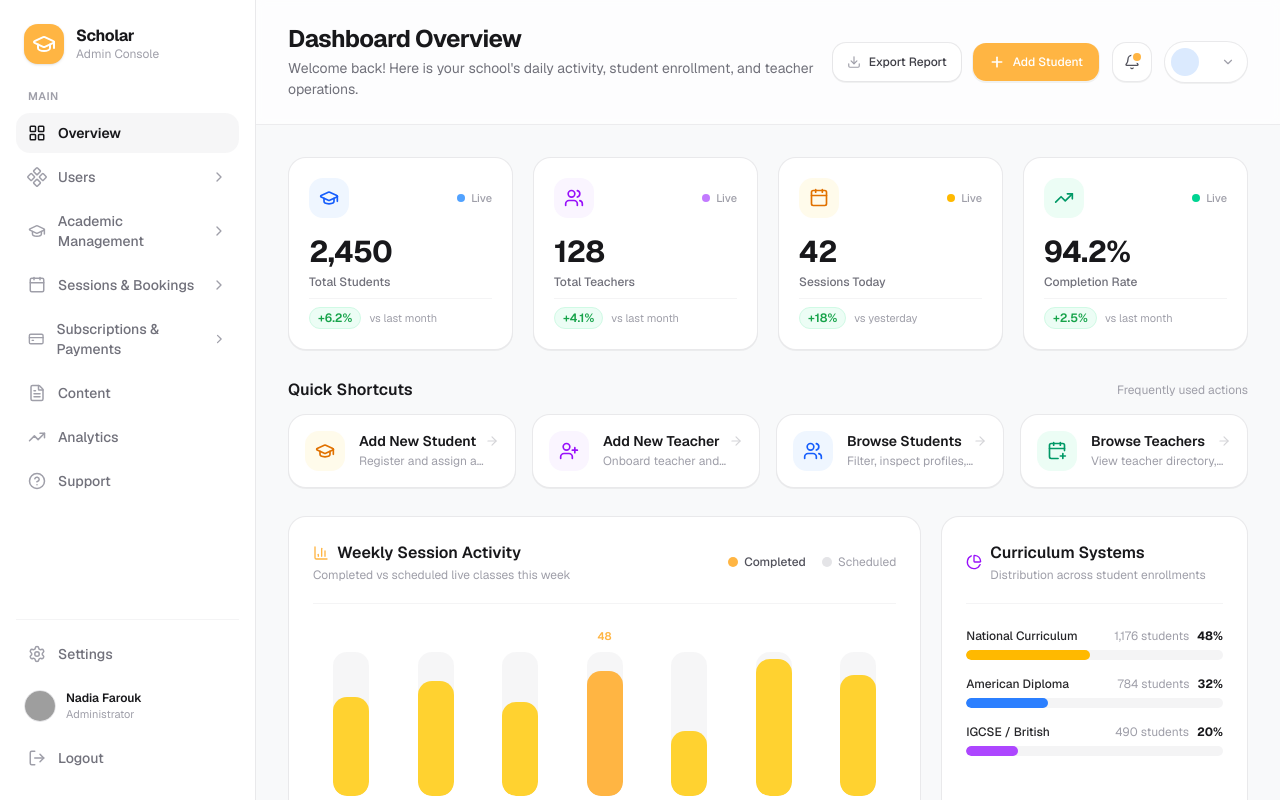
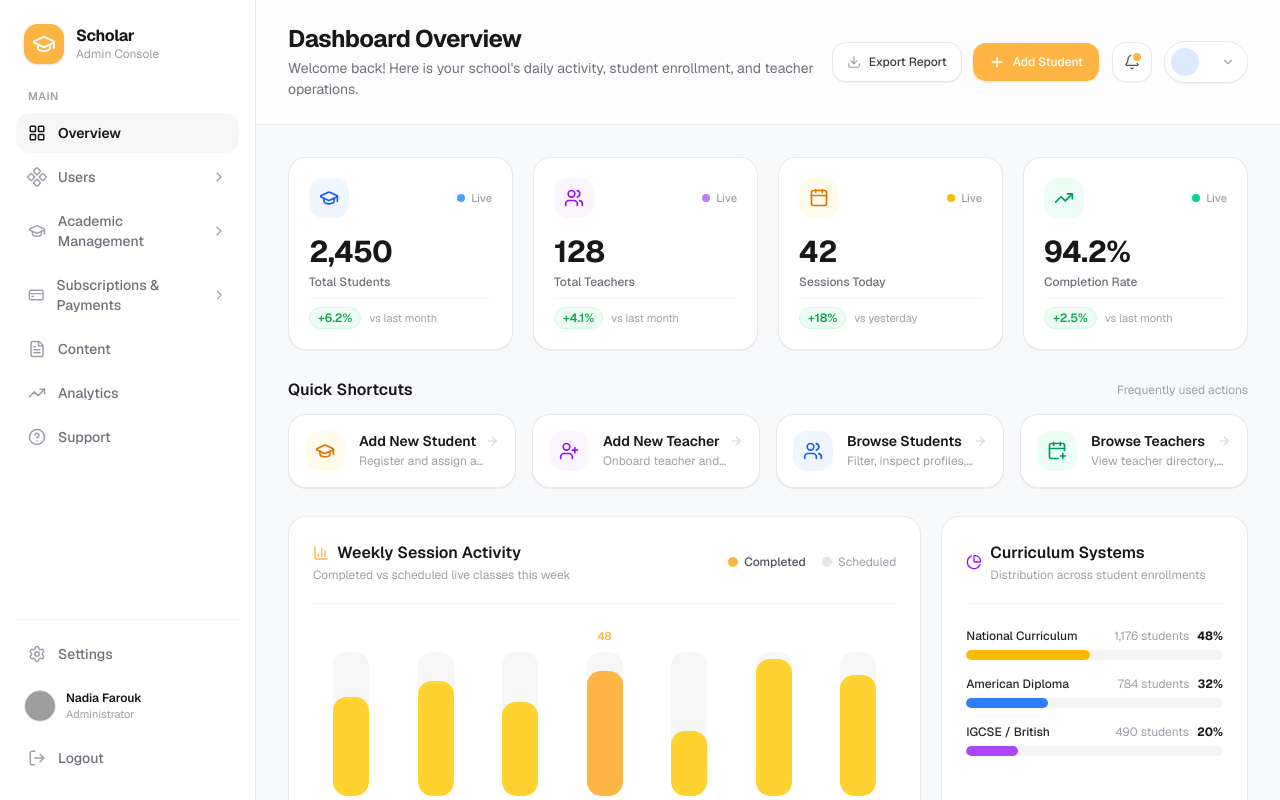
Before and after one commit to omarashrafayad/lms-dashboard, a Next.js app: page / in a window 1280 px wide. Shown: the top 800 px of the page. Built offline with nearby package versions, Linux system fonts and the light colour scheme; no server answers; grey boxes are pictures that could not be loaded.

Commit message:
feat: add Sidebar component with collapsible navigation items

```diff
--- a/components/layout/Sidebar.tsx
+++ b/components/layout/Sidebar.tsx
@@ -363,10 +363,10 @@ export function Sidebar() {
             </div>
 
             {/* Sessions & Bookings matching Screenshots */}
-            <div className="flex flex-col gap-1">
+            {/* <div className="flex flex-col gap-1">
               <button
                 type="button"
-                onClick={() => setSessionsExpanded(!sessionsExpanded)}
+                // onClick={() => setSessionsExpanded(!sessionsExpanded)}
                 className={cn(
                   "flex items-center justify-between px-3 py-2.5 rounded-xl text-sm font-medium transition-all group text-left cursor-pointer",
                   isSessionsRoute
@@ -431,7 +431,7 @@ export function Sidebar() {
                   </Link>
                 </div>
               )}
-            </div>
+            </div> */}
 
             {/* Subscriptions & Payments */}
             <Link
```
